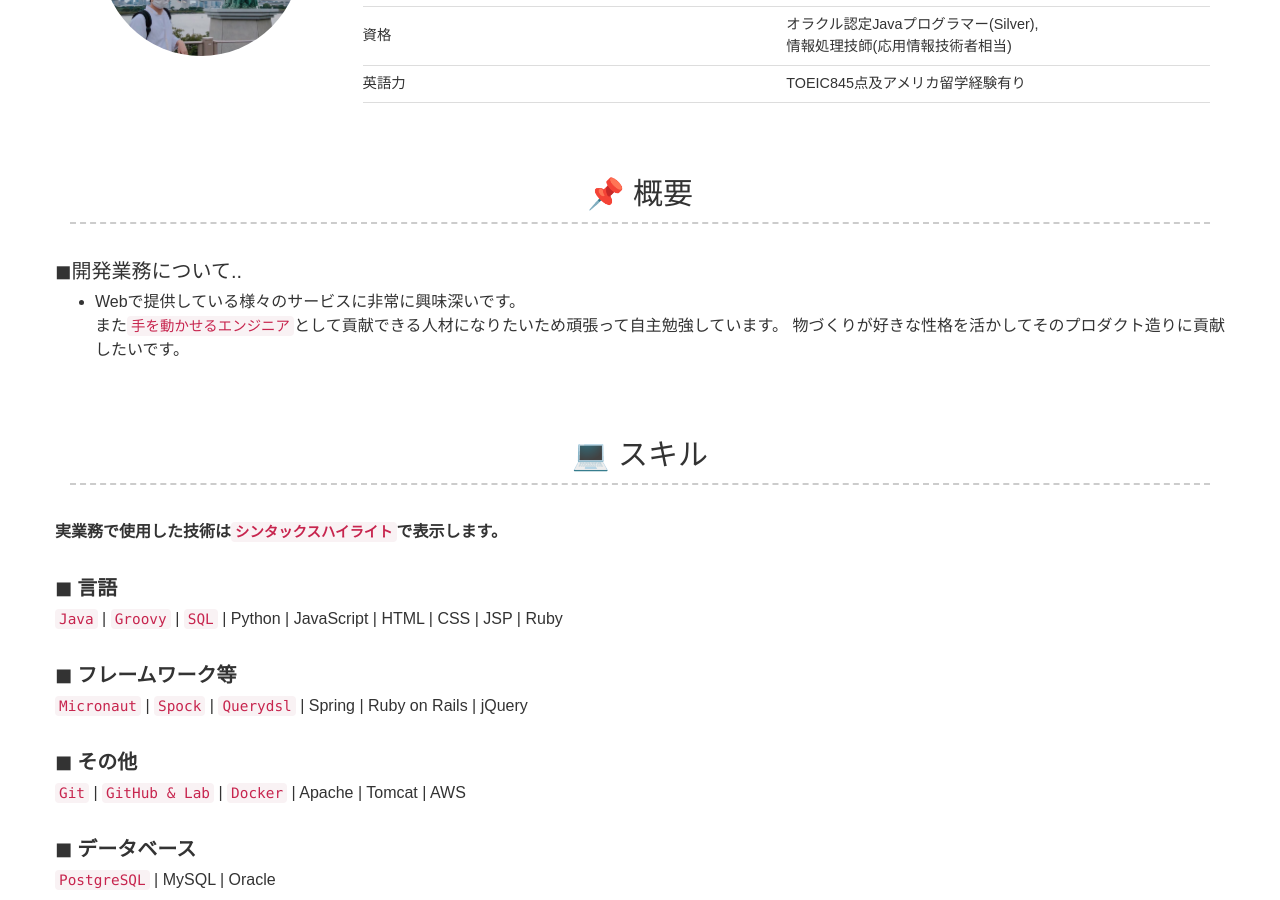
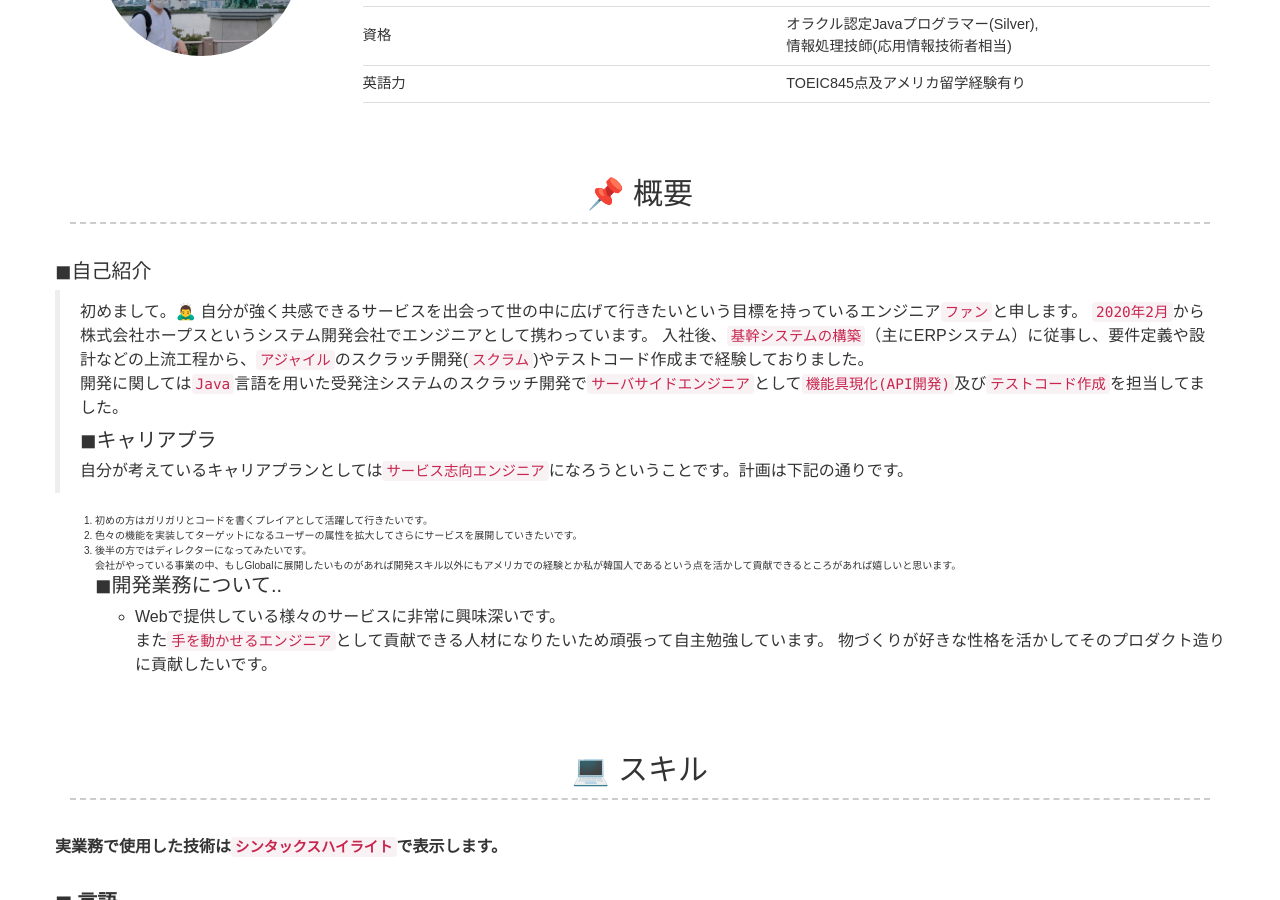
Before and after one commit to SeungyeonHwang/SeungyeonHwang.github.io, a Jekyll site: the page built from index.md, in a window 1280 px wide and 900 px high, scrolled down 545 px. Built offline with Jekyll 4.4.1, drawn with Linux system fonts in a browser that asks for light colours; nearby versions of some CDN libraries.

Commit message:
no message

```diff
--- a/_config.yml
+++ b/_config.yml
@@ -38,11 +38,26 @@ about_content: |
 # Activity Section
 activity_title: 📌 概要
 activity_content: |
+  ## ◼︎自己紹介
+  > 初めまして。🙇‍♂️
+    自分が強く共感できるサービスを出会って世の中に広げて行きたいという目標を持っているエンジニア`ファン`と申します。
+  > `2020年2月`から株式会社ホープスというシステム開発会社でエンジニアとして携わっています。
+    入社後、`基幹システムの構築`（主にERPシステム）に従事し、要件定義や設計などの上流工程から、`アジャイル`のスクラッチ開発(`スクラム`)やテストコード作成まで経験しておりました。
+  > 開発に関しては`Java`言語を用いた受発注システムのスクラッチ開発で`サーバサイドエンジニア`として`機能具現化(API開発)`及び`テストコード作成`を担当してました。
+  <br>
+  ## ◼︎キャリアプラ
+  > 自分が考えているキャリアプランとしては`サービス志向エンジニア`になろうということです。計画は下記の通りです。
 
- ## ◼︎開発業務について..
+  1. 初めの方はガリガリとコードを書くプレイアとして活躍して行きたいです。
+  2. 色々の機能を実装してターゲットになるユーザーの属性を拡大してさらにサービスを展開していきたいです。
+  3. 後半の方ではディレクターになってみたいです。
+  会社がやっている事業の中、もしGlobalに展開したいものがあれば開発スキル以外にもアメリカでの経験とか私が韓国人であるという点を活かして貢献できるところがあれば嬉しいと思います。
+  <br>
+  ## ◼︎開発業務について..
   - Webで提供している様々のサービスに非常に興味深いです。
   また`手を動かせるエンジニア`として貢献できる人材になりたいため頑張って自主勉強しています。
   物づくりが好きな性格を活かしてそのプロダクト造りに貢献したいです。
+
 # Skill Section
 skill_title: 💻 スキル
 skill_content: |
```
